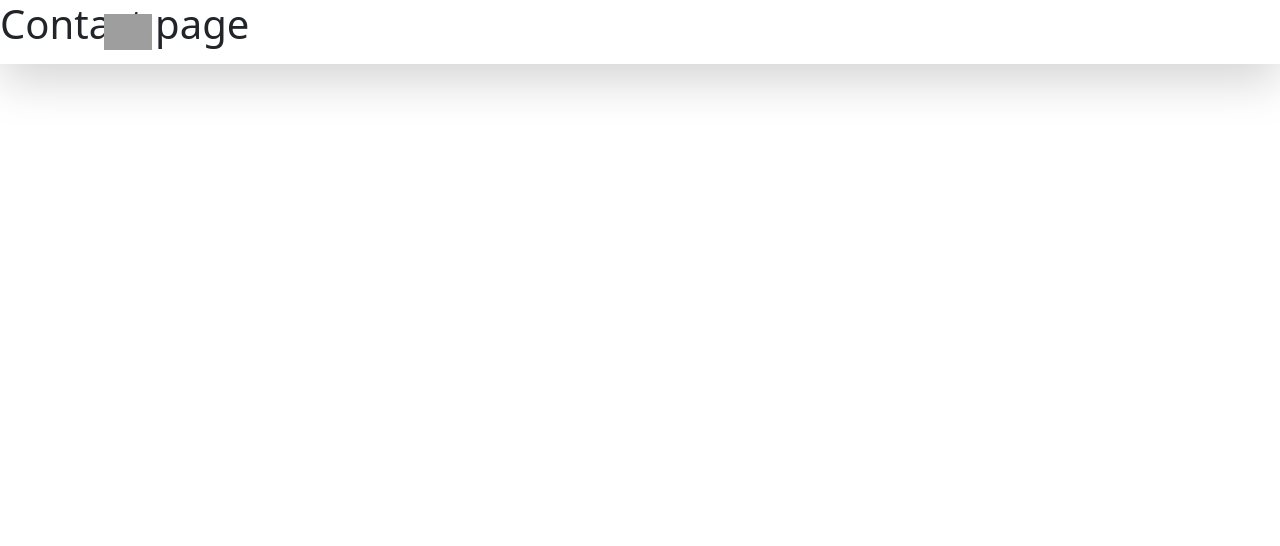
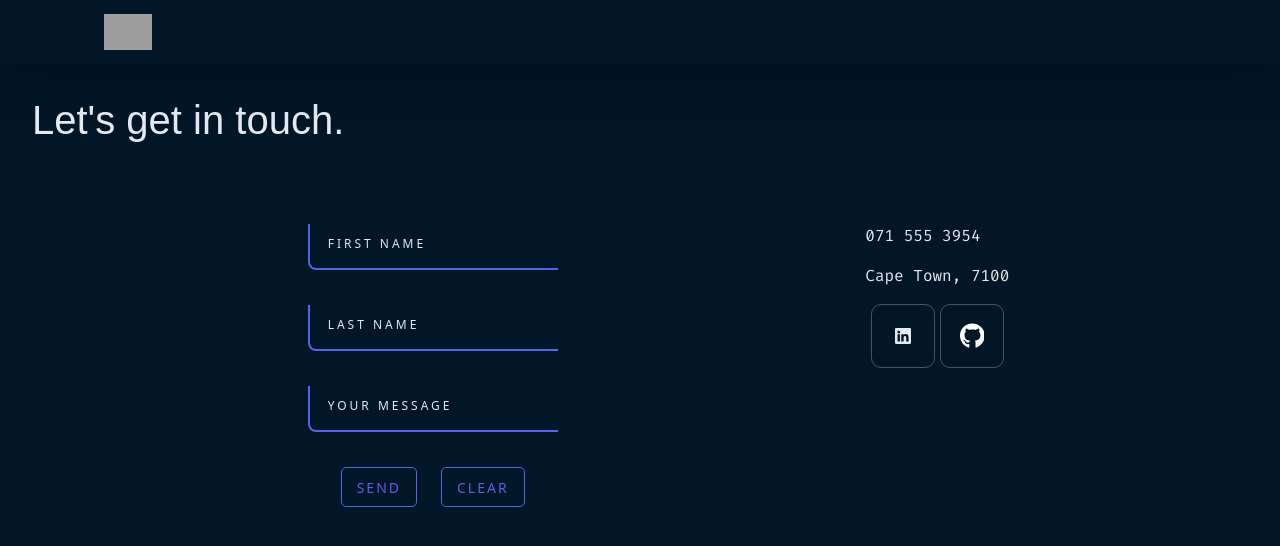
Before and after one commit to robynainsley21/portfolio-dark, a React (Vite) app: page /contact in a window 1280 px wide. Shown: the top 546 px of the page. Built offline with nearby package versions, Linux system fonts and the light colour scheme; grey boxes are pictures that could not be loaded; a web font is replaced by a local one.

Commit message:
Contact UI skeleton

```diff
--- a/package.json
+++ b/package.json
@@ -23,7 +23,7 @@
     "react-dom": "^18.3.1",
     "react-router-dom": "^6.28.1",
     "router-dom": "^3.0.1",
-    "styled-components": "^6.1.13"
+    "styled-components": "^6.1.14"
   },
   "devDependencies": {
     "@eslint/js": "^9.11.1",
--- a/src/assets/pages/Contact.jsx
+++ b/src/assets/pages/Contact.jsx
@@ -1,7 +1,181 @@
+import { useState } from "react";
+import { Link } from "react-router-dom";
+
+import styled from "styled-components";
+import ButtonComp from "../components/Button";
+
 export default function Contact() {
+  const [data, setData] = useState([
+    {
+      number: "071 555 3954",
+      github: "https://github.com/robynainsley21",
+      linkedin: "https://www.linkedin.com/in/robyn-carnow-2b0762267/",
+      location: "Cape Town, 7100",
+    },
+  ]);
+
+  const StyledWrapper = styled.div`
+    .login {
+      text-transform: uppercase;
+      letter-spacing: 2px;
+      display: block;
+      font-weight: bold;
+      font-size: x-large;
+    }
+
+    .card {
+      display: flex;
+      justify-content: center;
+      align-items: center;
+      min-height: 250px;
+      width: 300px;
+      flex-direction: column;
+      color: #e5e9f0;
+      gap: 35px;
+      background: #011627;
+      /* box-shadow: 16px 16px 32px #055393, -16px -16px 32px #055393; */
+      border-radius: 8px;
+      border: none;
+      margin: auto;
+    }
+
+    .inputBox {
+      position: relative;
+      width: 250px;
+    }
+
+    .inputBox input {
+      width: 100%;
+      padding: 10px;
+      outline: none;
+      border: none;
+      color: #e5e9f0;
+      font-size: 1em;
+      background: transparent;
+      border-left: 2px solid #5565e8;
+      border-bottom: 2px solid #5565e8;
+      transition: 0.1s;
+      border-bottom-left-radius: 8px;
+    }
+
+    .inputBox span {
+      margin-top: 5px;
+      position: absolute;
+      left: 0;
+      transform: translateY(-4px);
+      margin-left: 10px;
+      padding: 10px;
+      pointer-events: none;
+      font-size: 12px;
+      color: #e5e9f0;
+      text-transform: uppercase;
+      transition: 0.5s;
+      letter-spacing: 3px;
+      border-radius: 8px;
+    }
+
+    .inputBox input:valid ~ span,
+    .inputBox input:focus ~ span {
+      transform: translateX(113px) translateY(-15px);
+      font-size: 0.8em;
+      padding: 5px 10px;
+      background: #5565e8;
+      letter-spacing: 0.2em;
+      color: #fff;
+      border: 2px;
+    }
+
+    .inputBox input:valid,
+    .inputBox input:focus {
+      border: 2px solid #5565e8;
+      border-radius: 8px;
+    }
+
+    .enter {
+      height: 45px;
+      width: 100px;
+      border-radius: 5px;
+      border: 2px solid #5565e8;
+      cursor: pointer;
+      background-color: transparent;
+      transition: 0.5s;
+      text-transform: uppercase;
+      font-size: 10px;
+      letter-spacing: 2px;
+      margin-bottom: 1em;
+    }
+
+    .enter:hover {
+      background-color: #5565e8;
+      color: white;
+    }
+  `;
   return (
-    <>
-      <h1>Contact page</h1>
-    </>
+    <div id="contact">
+      <h1>Let's get in touch.</h1>
+
+      <div className="contact_container">
+        <StyledWrapper>
+          <div className="container">
+            <div className="card">
+              <div className="inputBox">
+                <input type="text" required="required" />
+                <span className="user">First Name</span>
+              </div>
+              <div className="inputBox">
+                <input type="password" required="required" />
+                <span>Last Name</span>
+              </div>
+              <div className="inputBox" name="message">
+                <input type="text" required />
+                <span>Your Message</span>
+              </div>
+              <div className="flex gap-4">
+                <ButtonComp text="Send" />
+                <ButtonComp text="Clear" />
+              </div>
+            </div>
+          </div>
+        </StyledWrapper>
+        <div className="contact_text">
+          <p>{data[0].number}</p>
+          <p className="flex align-center justify-center">
+
+            <span>{data[0].location}</span>
+          </p>
+          <div className="contact_icons">
+            <Link to={data[0].linkedin} target="_blank">
+              {/* From Uiverse.io by vinodjangid07   */}
+              <button class="Btn">
+                <span class="svgContainer">
+                  <svg
+                    xmlns="http://www.w3.org/2000/svg"
+                    width="16"
+                    height="16"
+                    fill="#e5e9f0"
+                    class="bi bi-linkedin"
+                    viewBox="0 0 16 16"
+                  >
+                    <path d="M0 1.146C0 .513.526 0 1.175 0h13.65C15.474 0 16 .513 16 1.146v13.708c0 .633-.526 1.146-1.175 1.146H1.175C.526 16 0 15.487 0 14.854zm4.943 12.248V6.169H2.542v7.225zm-1.2-8.212c.837 0 1.358-.554 1.358-1.248-.015-.709-.52-1.248-1.342-1.248S2.4 3.226 2.4 3.934c0 .694.521 1.248 1.327 1.248zm4.908 8.212V9.359c0-.216.016-.432.08-.586.173-.431.568-.878 1.232-.878.869 0 1.216.662 1.216 1.634v3.865h2.401V9.25c0-2.22-1.184-3.252-2.764-3.252-1.274 0-1.845.7-2.165 1.193v.025h-.016l.016-.025V6.169h-2.4c.03.678 0 7.225 0 7.225z" />
+                  </svg>
+                </span>
+                <span class="BG"></span>
+              </button>
+            </Link>
+            <Link to={data[0].github} target="_blank">
+              {/* From Uiverse.io by vinodjangid07  */}
+              <button class="Btn">
+                <span class="svgContainer">
+                  <svg fill="white" viewBox="0 0 496 512" height="1.6em">
+                    <path d="M165.9 397.4c0 2-2.3 3.6-5.2 3.6-3.3.3-5.6-1.3-5.6-3.6 0-2 2.3-3.6 5.2-3.6 3-.3 5.6 1.3 5.6 3.6zm-31.1-4.5c-.7 2 1.3 4.3 4.3 4.9 2.6 1 5.6 0 6.2-2s-1.3-4.3-4.3-5.2c-2.6-.7-5.5.3-6.2 2.3zm44.2-1.7c-2.9.7-4.9 2.6-4.6 4.9.3 2 2.9 3.3 5.9 2.6 2.9-.7 4.9-2.6 4.6-4.6-.3-1.9-3-3.2-5.9-2.9zM244.8 8C106.1 8 0 113.3 0 252c0 110.9 69.8 205.8 169.5 239.2 12.8 2.3 17.3-5.6 17.3-12.1 0-6.2-.3-40.4-.3-61.4 0 0-70 15-84.7-29.8 0 0-11.4-29.1-27.8-36.6 0 0-22.9-15.7 1.6-15.4 0 0 24.9 2 38.6 25.8 21.9 38.6 58.6 27.5 72.9 20.9 2.3-16 8.8-27.1 16-33.7-55.9-6.2-112.3-14.3-112.3-110.5 0-27.5 7.6-41.3 23.6-58.9-2.6-6.5-11.1-33.3 2.6-67.9 20.9-6.5 69 27 69 27 20-5.6 41.5-8.5 62.8-8.5s42.8 2.9 62.8 8.5c0 0 48.1-33.6 69-27 13.7 34.7 5.2 61.4 2.6 67.9 16 17.7 25.8 31.5 25.8 58.9 0 96.5-58.9 104.2-114.8 110.5 9.2 7.9 17 22.9 17 46.4 0 33.7-.3 75.4-.3 83.6 0 6.5 4.6 14.4 17.3 12.1C428.2 457.8 496 362.9 496 252 496 113.3 383.5 8 244.8 8zM97.2 352.9c-1.3 1-1 3.3.7 5.2 1.6 1.6 3.9 2.3 5.2 1 1.3-1 1-3.3-.7-5.2-1.6-1.6-3.9-2.3-5.2-1zm-10.8-8.1c-.7 1.3.3 2.9 2.3 3.9 1.6 1 3.6.7 4.3-.7.7-1.3-.3-2.9-2.3-3.9-2-.6-3.6-.3-4.3.7zm32.4 35.6c-1.6 1.3-1 4.3 1.3 6.2 2.3 2.3 5.2 2.6 6.5 1 1.3-1.3.7-4.3-1.3-6.2-2.2-2.3-5.2-2.6-6.5-1zm-11.4-14.7c-1.6 1-1.6 3.6 0 5.9 1.6 2.3 4.3 3.3 5.6 2.3 1.6-1.3 1.6-3.9 0-6.2-1.4-2.3-4-3.3-5.6-2z"></path>
+                  </svg>
+                </span>
+                <span class="BG"></span>
+              </button>
+            </Link>
+          </div>
+        </div>
+      </div>
+    </div>
   );
 }
--- a/src/index.css
+++ b/src/index.css
@@ -22,10 +22,6 @@
 }
 
 /* general */
-.page_container {
-  background-color: var(--background-dark);
-}
-
 img[alt="logo"] {
   width: 3rem;
 }
@@ -1210,14 +1206,88 @@ img[alt="project_img"] {
   display: flex;
   justify-content: center;
   flex-wrap: wrap;
+}
+/* PROJECTS */
 
+/* CONTACT */
+#contact{
+  height: 100vh;
+
+  & h1 {
+    padding: 6rem 0 5rem 2rem;
+  }
 }
-/*
-.lang_width{
-  width: 6rem;
-} */
 
-/* PROJECTS */
+.contact_container{
+  display: flex;
+  justify-content: space-evenly;
+}
+
+.contact_text{
+  font-family: var(--main-font);
+  color: var(--text-white);
+}
+
+.contact_icons{
+  display: flex;
+  justify-content: space-evenly;
+}
+
+/* icon buttons */
+/* From Uiverse.io by vinodjangid07 */
+.Btn {
+  width: 4rem;
+  height: 4rem;
+  display: flex;
+  align-items: center;
+  justify-content: center;
+  border: none;
+  background-color: transparent;
+  position: relative;
+  /* overflow: hidden; */
+  border-radius: 7px;
+  cursor: pointer;
+  transition: all .3s;
+}
+
+.svgContainer {
+  width: 100%;
+  height: 100%;
+  display: flex;
+  align-items: center;
+  justify-content: center;
+  background-color: transparent;
+  backdrop-filter: blur(0px);
+  letter-spacing: 0.8px;
+  border-radius: 10px;
+  transition: all .3s;
+  border: 1px solid rgba(156, 156, 156, 0.466);
+}
+
+.BG {
+  position: absolute;
+  content: "";
+  width: 100%;
+  height: 100%;
+  background: #181818;
+  z-index: -1;
+  border-radius: 10px;
+  pointer-events: none;
+  transition: all .3s;
+}
+
+.Btn:hover .BG {
+  transform: rotate(35deg);
+  transform-origin: bottom;
+}
+
+.Btn:hover .svgContainer {
+  background-color: rgba(156, 156, 156, 0.466);
+  backdrop-filter: blur(4px);
+}
+
+/* icon buttons */
+/* CONTACT */
 
 /* MOBILE */
 @media screen and (max-width: 768px) {
```
Also changed, not shown: 1 other file (tests, documents, lock files or other folders).
